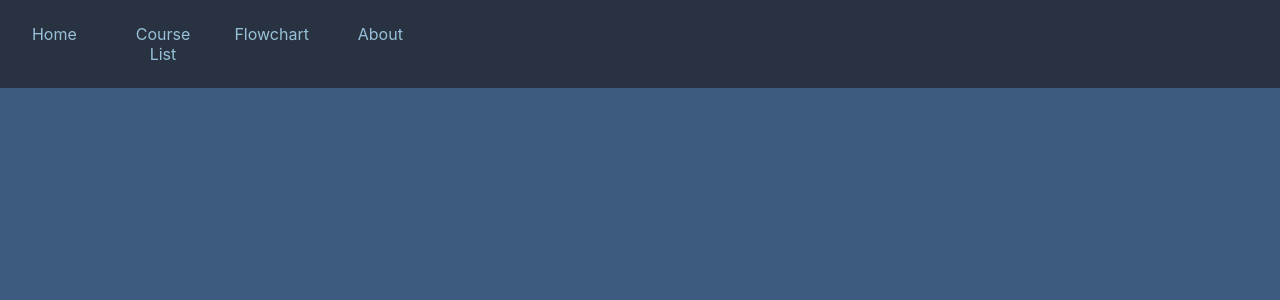
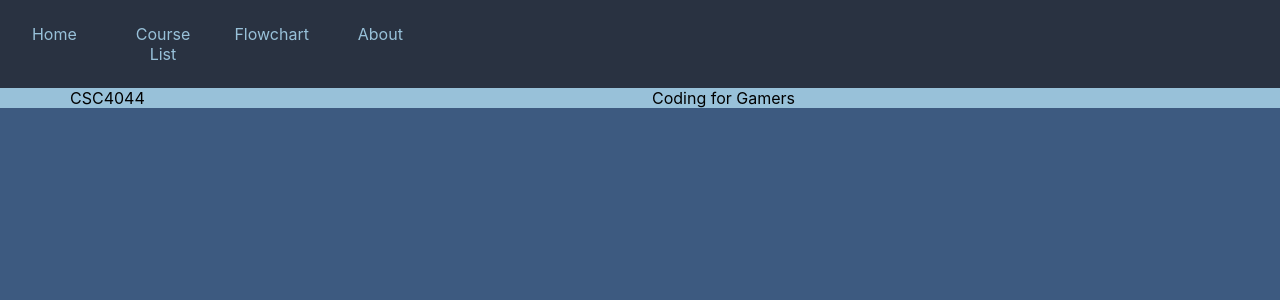
Before and after one commit to SamJones329/OnTrackFrontend, a React (Create React App) app: page /geaux-hack-2022/courselist in a window 1280 px wide. Shown: the top 300 px of the page. Built offline with nearby package versions, Linux system fonts and the light colour scheme.

Commit message:
WIP Class listing

```diff
--- a/src/App.tsx
+++ b/src/App.tsx
@@ -9,7 +9,7 @@ import {
 import './App.css';
 import Home from './routes/Home';
 import About from './routes/about/About';
-import Navbar from './components/Navbar';
+import Navbar from './components/Navbar/Navbar';
 import CourseList from './routes/courselist/CourseList';
 import Flowchart from './routes/flowchart/Flowchart';
 import 'bootstrap/dist/css/bootstrap-grid.css'
--- /dev/null
+++ b/src/components/ClassListItem/ClassListItem.scss
@@ -0,0 +1,3 @@
+.item{
+    background-color: #98c1d9;
+}
--- /dev/null
+++ b/src/components/ClassListItem/ClassListItem.tsx
@@ -0,0 +1,21 @@
+import * as React from 'react';
+import {
+    Container,
+    Row,
+    Col
+  } from "react-bootstrap";
+import "./ClassListItem.scss"
+
+export default function ClassListItem(props: {children?: React.ReactNode}) {
+    return (
+      <div className='item'>
+        <Container>
+            <Row>
+                <Col id="courseNumber">CSC4044</Col>
+                <Col id="courseTitle">Coding for Gamers</Col>
+            </Row>
+        </Container>
+        {props.children}
+      </div>
+    )
+}
--- a/src/components/Navbar.tsx
+++ b/src/components/Navbar/Navbar.tsx
@@ -5,7 +5,7 @@ import {
   Col
 } from "react-bootstrap";
 import { Link } from 'react-router-dom';
-import CourseList from '../routes/courselist/CourseList';
+import CourseList from '../../routes/courselist/CourseList';
 import './Navbar.scss';
 
 
--- /dev/null
+++ b/src/routes/courselist/CourseList.scss
@@ -0,0 +1,3 @@
+.centered-panel{
+    padding: 10%;
+}
--- a/src/routes/courselist/CourseList.tsx
+++ b/src/routes/courselist/CourseList.tsx
@@ -1,8 +1,12 @@
 import * as React from 'react';
+import ClassListItem from '../../components/ClassListItem/ClassListItem';
 
 export default function CourseList(props: {children?: React.ReactNode}) {
     return (
       <div>
+        <div>
+          <ClassListItem></ClassListItem>
+        </div>
         {props.children}
       </div>
     )
```
Also changed, not shown: src/components/Navbar/Navbar.scss (renamed from src/components/Navbar.scss).
